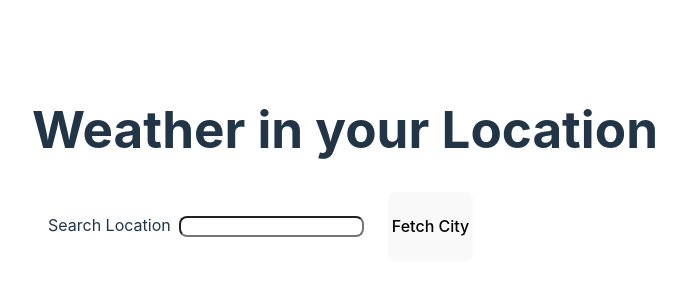
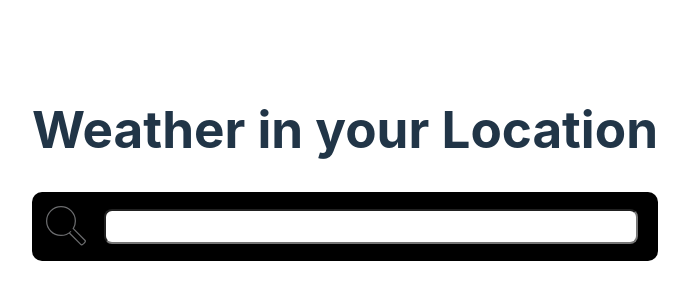
Before and after one commit to Horacaz/weather-app-react-vite, a React (Vite) app: page / in a window 1280 px wide. Shown: the part 236-536 px from the top of the page, without its empty margins (295-984 px from the left). Built offline with nearby package versions, Linux system fonts and the light colour scheme.

Commit message:
Modified margin in every component. Applied styles to SearchLocation component.

```diff
--- a/src/components/CurrentForecast/styles.ts
+++ b/src/components/CurrentForecast/styles.ts
@@ -12,7 +12,7 @@ export const Container = styled.div`
   flex-wrap: wrap;
   background-color: black;
   border-radius: 10px;
-  margin: 1rem;
+  margin-top: 1rem;
   padding: 1rem;
   text-align: center;
 `;
--- a/src/components/ExtendedForecast/styles.ts
+++ b/src/components/ExtendedForecast/styles.ts
@@ -4,7 +4,7 @@ export const Container = styled.div`
   display: flex;
   background-color: black;
   border-radius: 10px;
-  margin: 1rem;
+  margin-top: 1rem;
   padding: 0.5rem;
   text-align: center;
 `;
--- a/src/components/SearchLocation/SearchLocation.tsx
+++ b/src/components/SearchLocation/SearchLocation.tsx
@@ -1,14 +1,20 @@
-import { SearchInput, Label, Button, Container } from "./styles";
+import { SearchInput, Label, Container, SearchButton} from "./styles";
+import getForecastImages from "../../helpers/getForecastImage";
 
-export default function SearchLocation(props) {
+type EventHandlers = {
+  onChange: (e: React.ChangeEvent<HTMLInputElement>) => void,
+  onClick: () => void,
+}
+export default function SearchLocation(props: EventHandlers) {
+  const searchIcon = getForecastImages("magnifier");
   const { onChange, onClick } = props;
   return (
     <Container>
+      <SearchButton src={searchIcon} onClick={onClick} />
       <Label>
-        Search Location
-        <SearchInput onChange={onChange} />
+        <SearchInput onChange={onChange}>
+        </SearchInput>
       </Label>
-      <Button onClick={onClick}> Fetch City</Button>
     </Container>
   );
 }
--- a/src/components/SearchLocation/styles.ts
+++ b/src/components/SearchLocation/styles.ts
@@ -1,18 +1,33 @@
 import styled from "styled-components";
 
+export const Container = styled.div`
+  display: flex;
+  align-items: center;
+  justify-content: space-between;
+  flex-direction: row;
+  flex-wrap: nowrap;
+  background-color: black;
+  border-radius: 10px;
+  padding: 0.5rem;
+  text-align: center;
+`;
+
 export const SearchInput = styled.input`
-  min-width: 30%;
+  outline: none;
+  width: 95%;
   border-radius: 8px;
-  margin: 0.5rem;
+  padding: 0.5rem;
 `;
 export const Label = styled.label`
-  margin: 0.5rem;
+  width: 100%;
   padding: 0.5rem;
 `;
-export const Button = styled.button`
-  padding: 0.2rem;
-  border-radius: 8px;
-`;
-export const Container = styled.div`
-  display: flex;
-`;
+
+export const SearchButton = styled.img`
+margin: 0.2rem;
+padding: 0.2rem;
+width: 40px;
+&:hover {
+  filter: invert(4%) sepia(82%) saturate(848%) hue-rotate(215deg) brightness(92%) contrast(87%);
+}
+`
```
